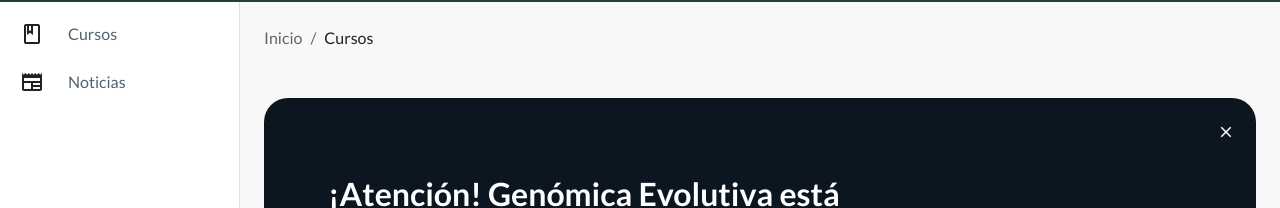
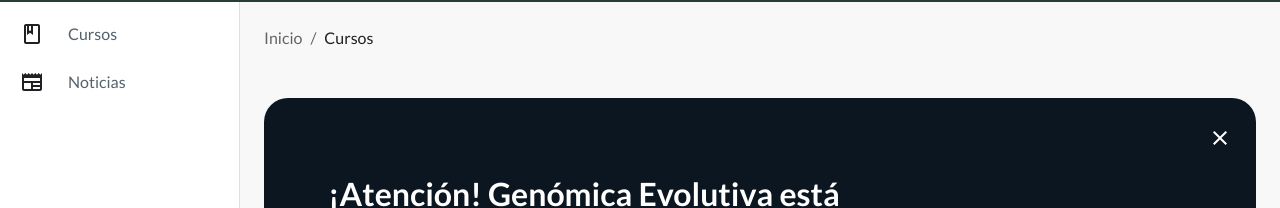
Before and after one commit to luiscavibot/unmsm-lms-spa, a React (Vite) app: page /courses/posgrado in a window 1280 px wide. Shown: the part 78-286 px from the top of the page. Built offline with nearby package versions, Linux system fonts and the light colour scheme; no server answers.

Commit message:
Update button size in CoursesList component for better visibility

```diff
--- a/src/pages/Courses/CoursesList.tsx
+++ b/src/pages/Courses/CoursesList.tsx
@@ -30,7 +30,7 @@ export default function CoursesList() {
 						<IconButton
 							aria-label="close"
 							color="inherit"
-							size="small"
+							size="medium"
 							onClick={() => {
 								setOpen(false);
 							}}
```
